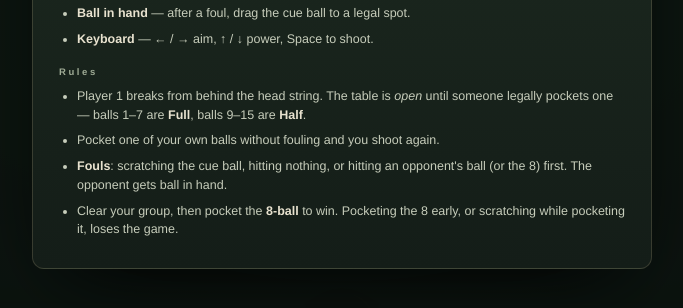
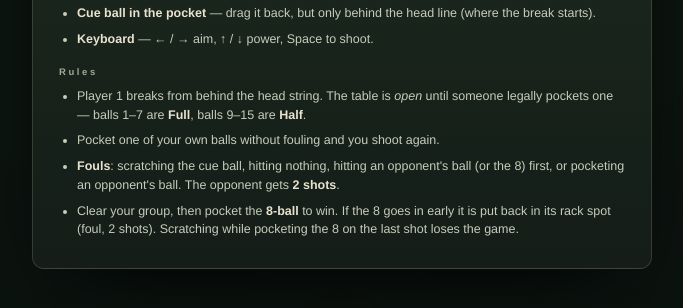
Before and after one commit to RochTools/eightball, a plain HTML site: page index.html in a window 1280 px wide. Both pictures are taken after a click on the button "How to play". Shown: the part 366-674 px from the top of the page, without its empty margins (298-981 px from the left). Drawn offline with Linux system fonts and the light colour scheme.

Commit message:
Update rules and controls for game instructions

```diff
--- a/index.html
+++ b/index.html
@@ -105,15 +105,15 @@
       <ul>
         <li><strong>Aim</strong> — slide the line at the bottom left or right for slow, very fine aiming. To turn quickly, drag anywhere on the table.</li>
         <li><strong>Power + shoot</strong> — pull the round knob along the bar at the top. The further you pull, the harder the shot. Let go to shoot, or slide it back to the start to cancel.</li>
-        <li><strong>Ball in hand</strong> — after a foul, drag the cue ball to a legal spot.</li>
+        <li><strong>Cue ball in the pocket</strong> — drag it back, but only behind the head line (where the break starts).</li>
         <li><strong>Keyboard</strong> — ← / → aim, ↑ / ↓ power, Space to shoot.</li>
       </ul>
       <h3>Rules</h3>
       <ul>
         <li>Player 1 breaks from behind the head string. The table is <em>open</em> until someone legally pockets one — balls 1–7 are <strong>Full</strong>, balls 9–15 are <strong>Half</strong>.</li>
         <li>Pocket one of your own balls without fouling and you shoot again.</li>
-        <li><strong>Fouls</strong>: scratching the cue ball, hitting nothing, or hitting an opponent's ball (or the 8) first. The opponent gets ball in hand.</li>
-        <li>Clear your group, then pocket the <strong>8-ball</strong> to win. Pocketing the 8 early, or scratching while pocketing it, loses the game.</li>
+        <li><strong>Fouls</strong>: scratching the cue ball, hitting nothing, hitting an opponent's ball (or the 8) first, or pocketing an opponent's ball. The opponent gets <strong>2 shots</strong>.</li>
+        <li>Clear your group, then pocket the <strong>8-ball</strong> to win. If the 8 goes in early it is put back in its rack spot (foul, 2 shots). Scratching while pocketing the 8 on the last shot loses the game.</li>
       </ul>
     </div>
   </dialog>
```
